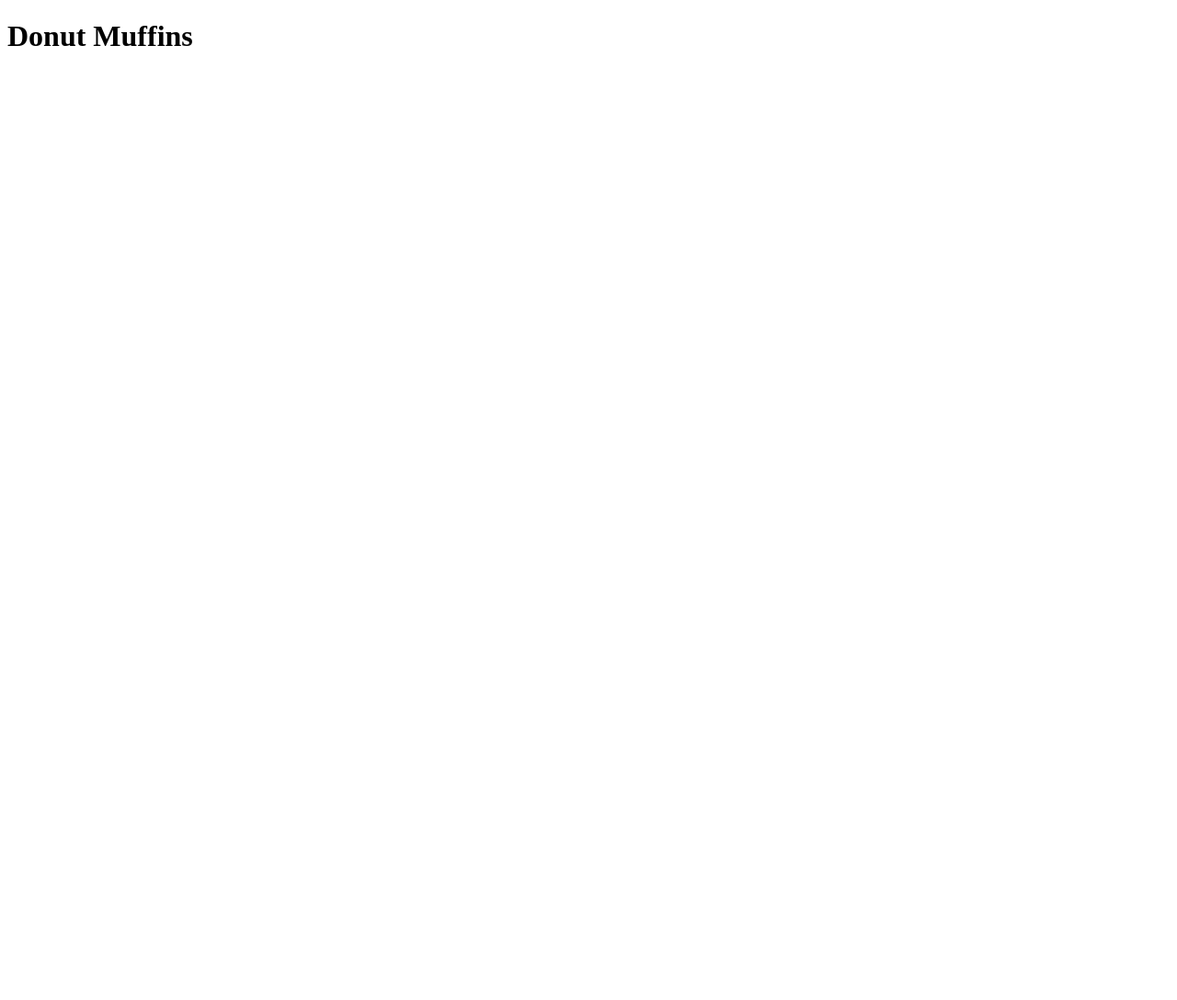
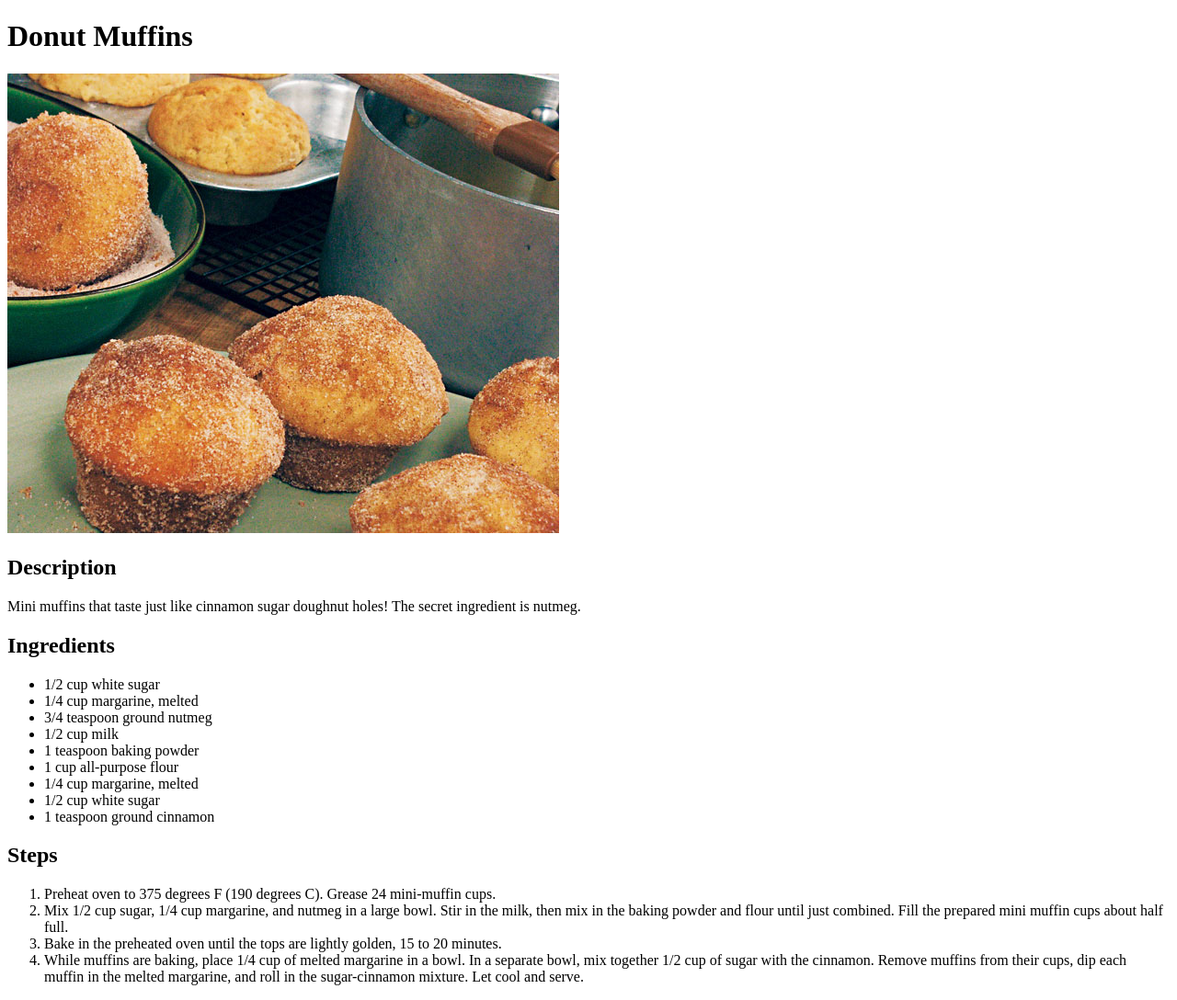
Before and after one commit to fjordjc/odin-recipes, a plain HTML site: page recipes/donutmuffins.html in a window 1280 px wide. Shown: the whole page at 92% size. Before the commit the page ends 800 px from the top, so only its background shows below. Drawn offline with Linux system fonts and the light colour scheme.

Commit message:
Corrected index.html. Added content to donutmuffin.html

```diff
--- a/recipes/donutmuffins.html
+++ b/recipes/donutmuffins.html
@@ -6,5 +6,27 @@
     </head>
     <body>
         <h1>Donut Muffins</h1>
+        <img src="../donutmuffins.png">
+        <h2>Description</h2>
+        <p>Mini muffins that taste just like cinnamon sugar doughnut holes! The secret ingredient is nutmeg.</p>
+        <h2>Ingredients</h2>
+        <ul>
+            <li>1/2 cup white sugar</li>
+            <li>1/4 cup margarine, melted</li>
+            <li>3/4 teaspoon ground nutmeg</li>
+            <li>1/2 cup milk</li>
+            <li>1 teaspoon baking powder</li>
+            <li>1 cup all-purpose flour</li>
+            <li>1/4 cup margarine, melted</li>
+            <li>1/2 cup white sugar</li>
+            <li>1 teaspoon ground cinnamon</li>
+        </ul>
+        <h2>Steps</h2>
+        <ol>
+            <li>Preheat oven to 375 degrees F (190 degrees C). Grease 24 mini-muffin cups.</li>
+            <li>Mix 1/2 cup sugar, 1/4 cup margarine, and nutmeg in a large bowl. Stir in the milk, then mix in the baking powder and flour until just combined. Fill the prepared mini muffin cups about half full.</li>
+            <li>Bake in the preheated oven until the tops are lightly golden, 15 to 20 minutes.</li>
+            <li>While muffins are baking, place 1/4 cup of melted margarine in a bowl. In a separate bowl, mix together 1/2 cup of sugar with the cinnamon. Remove muffins from their cups, dip each muffin in the melted margarine, and roll in the sugar-cinnamon mixture. Let cool and serve.</li>
+        </ol>
     </body>
 </html>
```
Also changed, not shown: index.html (+1 -1 lines), donutmuffins.png (added).
